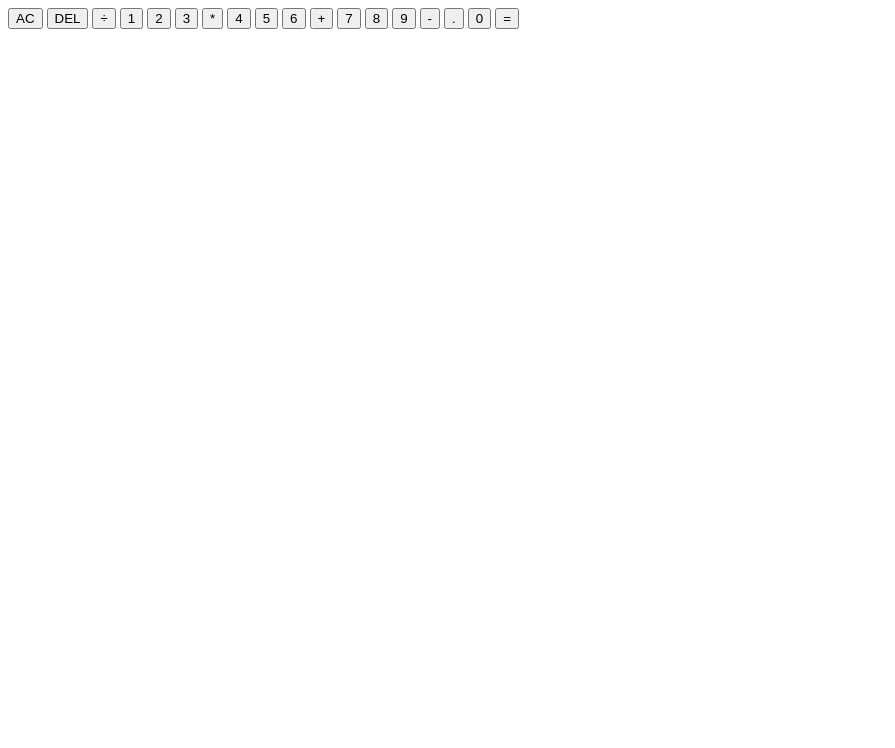
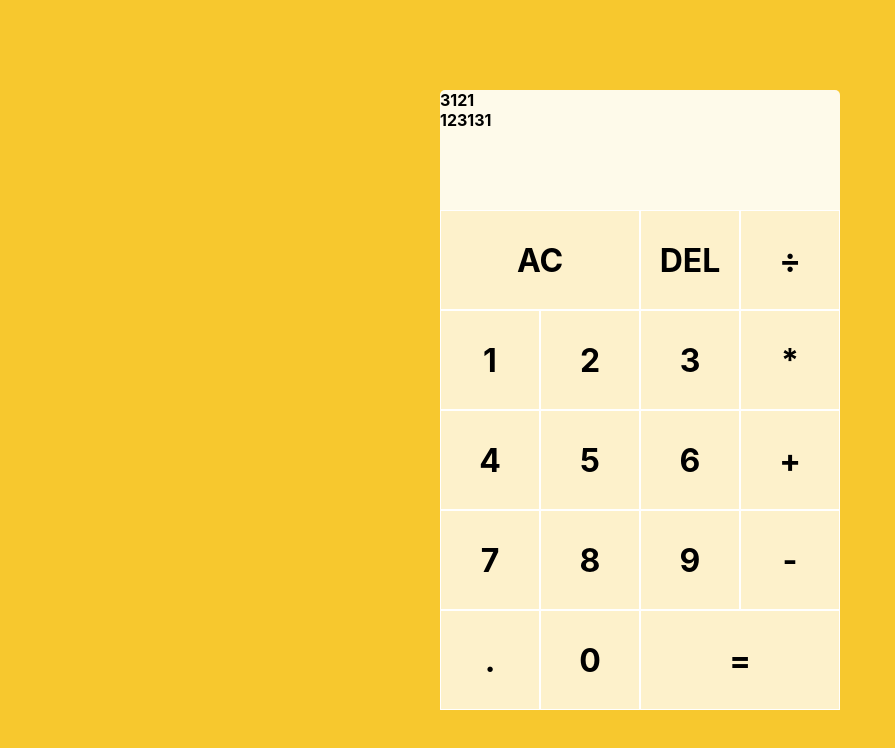
Before and after one commit to dalengit/js-calculator, a plain HTML site: page index.html in a window 1280 px wide. Shown: the whole page, without its empty margins (0-895 px from the left). Drawn offline with Linux system fonts and the light colour scheme.

Commit message:
Inital Calculator CSS layout

```diff
--- a/index.html
+++ b/index.html
@@ -11,11 +11,9 @@
 
     <div class="calculator-grid">
         <div class="output">
-            <div class="previous-operand"></div>
-            <div class="current-operand"></div>
+            <div class="previous-operand">3121</div>
+            <div class="current-operand">123131</div>
         </div>
-    </div>
-
         <button class="span-two">AC</button>
         <button>DEL</button>
         <button>÷</button>
@@ -35,5 +33,8 @@
         <button>0</button>
         <button class='span-two'>=</button>
         <script src="script.js" defer></script>
+    </div>
+
+
 </body>
 </html>
--- a/style.css
+++ b/style.css
@@ -0,0 +1,41 @@
+*, *::before, *::after {
+    box-sizing: border-box;
+    font-family: -apple-system, BlinkMacSystemFont, 'Segoe UI', Roboto, Oxygen, Ubuntu, Cantarell, 'Open Sans', 'Helvetica Neue', sans-serif;
+    font-weight:700;
+}
+
+body {
+    padding: 0;
+    margin: 0;
+    background-color: #f7c82e;
+}
+
+.calculator-grid {
+    display: grid;
+    justify-content: center;
+    align-content: center;
+    min-height: 100vh;
+    grid-template-columns: repeat(4, 100px);
+    grid-template-rows: minmax(120px, auto) repeat(5, 100px);
+}
+
+.calculator-grid > button {
+    cursor: pointer;
+    font-size: 2rem;
+    border: 1px solid white;
+    background-color: rgba(255, 255, 255, .75);
+}
+
+.calculator-grid > button:hover {
+    background-color: white;
+}
+
+.span-two {
+    grid-column: span 2;
+}
+
+.output {
+    grid-column: 1 / -1;
+    background-color: rgba(255, 255, 255, .9);
+    border-radius: 5px 5px 0 0;
+}
```
Lines whose indentation alone changed are shown as unchanged.
